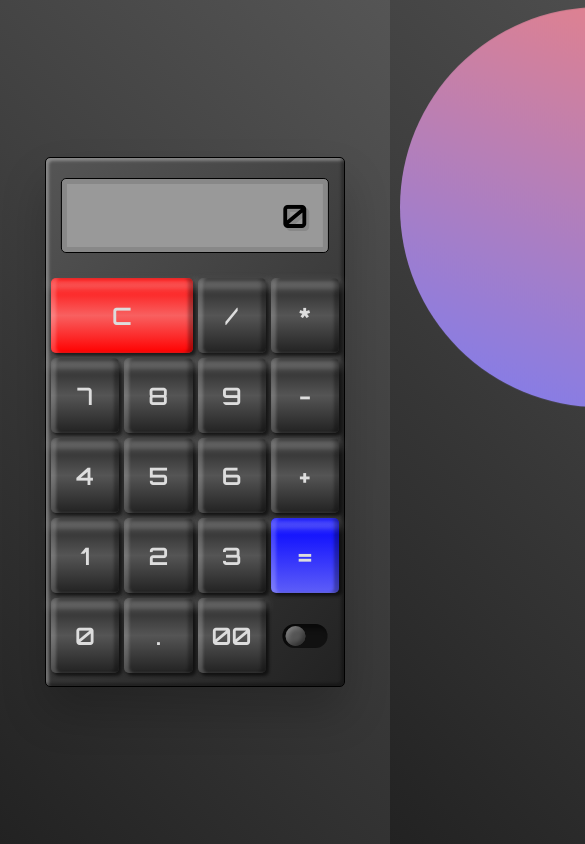
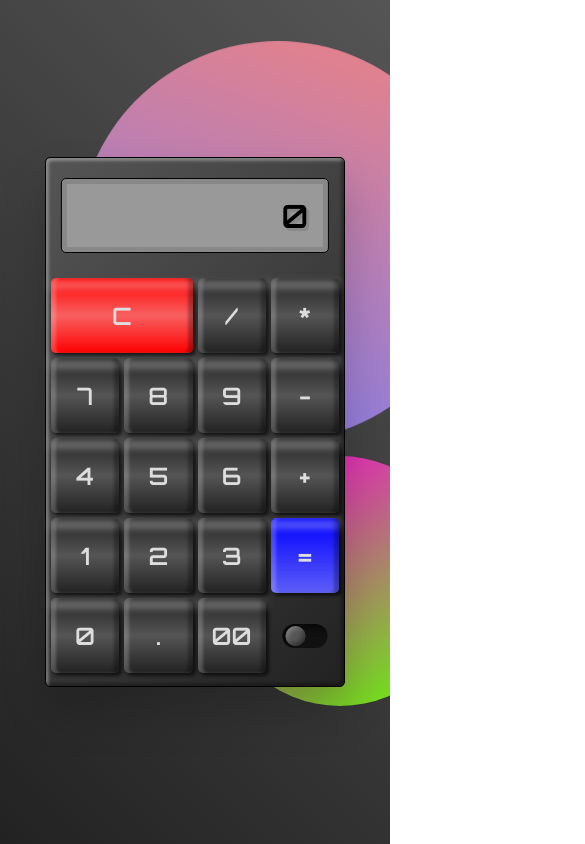
Before and after one commit to Barberousse93/Calcultatrice, a plain HTML site: page index.html in a window 390 px wide. Shown: the top 844 px of the page, 585 px wide, since content can reach past the window. Drawn offline with Linux system fonts and the light colour scheme.

Commit message:
modified:   index.css 	modified:   index.html Correction affichage responsive

```diff
--- a/index.css
+++ b/index.css
@@ -5,42 +5,46 @@
     font-family: 'Orbitron', 'sans-serif';
 }
 
-body {
+.container {
+    position: absolute;
+    width: 100%;
+    height: 100%;
     display: flex;
     align-items: center;
     justify-content: center;
-    height: 100vh;
     background: linear-gradient(45deg, #222, #555);
+    background-repeat: no-repeat;
     overflow: hidden;
 }
 
-body.active {
+.container.active {
     background: linear-gradient(-45deg, #111, #333);
+    background-repeat: no-repeat;
 }
 
-body::before {
+.container::before {
     position: absolute;
     content: '';
     background: linear-gradient(20deg, rgb(124, 124, 240), rgb(238, 130, 130));
     width: 400px;
     height: 400px;
     border-radius: 50%;
-    z-index: -1;
-    top: 50px;
-    left: 400px;
+    /* z-index: -1; */
+    top: 10%;
+    left: 20%;
     animation: animate1 15s ease-in-out infinite;
 }
 
-body::after {
+.container::after {
     position: absolute;
     content: '';
     background: linear-gradient(-30deg, rgb(94, 255, 0), rgb(255, 0, 221));
     width: 250px;
     height: 250px;
     border-radius: 50%;
-    z-index: -1;
-    top: 500px;
-    left: 850px;
+    /* z-index: -1; */
+    top: 60%;
+    left: 55%;
     animation: animate1 20s ease-in-out infinite;
 }
 
@@ -55,6 +59,9 @@ body::after {
 }
 
 .calculatrice {
+    z-index: 1;
+    display: block;
+    position: relative;
     width: 300px;
     height: 530px;
     border: 1px solid black;
@@ -67,8 +74,6 @@ body::after {
 }
 
 .calculatrice.active {
-    width: 300px;
-    height: 530px;
     background: rgba(255, 255, 255, 0.1);
     box-shadow: 0 25px 45px rgba(0, 0, 0, 0.3);
     border: 1px solid rgba(255, 255, 255, 0.5);
--- a/index.html
+++ b/index.html
@@ -13,6 +13,7 @@
 </head>
 
 <body>
+    <div class="container">
         <div class="calculatrice">
             <div id="result"><span>0</span></div>
             <div id="boutons">
@@ -38,6 +39,7 @@
             </div>
 
         </div>
+    </div>
     <script src="index.js"></script>
 </body>
 
```
Lines whose indentation alone changed are shown as unchanged.
